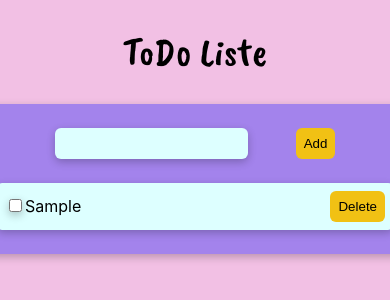
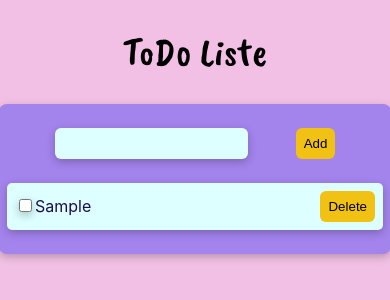
Before and after one commit to leavethetrain/TodoApp, a React (Create React App) app: page / in a window 390 px wide. Both pictures are taken after typing "Sample" into the empty fields and a click on the button "Add". Shown: the top 300 px of the page. Built offline with nearby package versions, Linux system fonts and the light colour scheme.

Commit message:
todoitem format

```diff
--- a/src/components/checkbox/Checkbox.css
+++ b/src/components/checkbox/Checkbox.css
@@ -2,3 +2,7 @@
   text-decoration: line-through;
   color: rgb(160, 143, 235);
 }
+.undone {
+  color: rgb(29, 13, 79);
+
+}
--- a/src/components/checkbox/Checkbox.jsx
+++ b/src/components/checkbox/Checkbox.jsx
@@ -9,7 +9,7 @@ function Checkbox({ id, checked, content, handleCheckbox }) {
         checked={checked}
         onChange={handleCheckbox}
       ></input>
-      <label htmlFor={id} className={checked ? "done" : ""}>
+      <label htmlFor={id} className={checked ? "done" : "undone"}>
         {content}
       </label>
     </div>
--- a/src/views/todo/components/todoitem/TodoItem.css
+++ b/src/views/todo/components/todoitem/TodoItem.css
@@ -1,5 +1,6 @@
 .todo-item {
   display: flex;
+
   background-color: #dfff;
   justify-content: space-between;
   align-items: center;
@@ -16,3 +17,11 @@
 .todo-item:hover {
   background-color: rgb(206, 223, 238);
 }
+
+
+@media screen and (max-width: 600px) {
+  .todo-item {
+    width: 360px;
+
+  }
+}
--- a/src/views/todo/components/todolist/TodoList.css
+++ b/src/views/todo/components/todolist/TodoList.css
@@ -9,3 +9,13 @@
   gap: 1rem;
   box-shadow: rgba(0, 0, 0, 0.24) 0px 3px 8px;
 }
+
+
+
+
+@media screen and (max-width: 600px) {
+  .todo-list {
+    width: 360px;
+
+  }
+}
```
